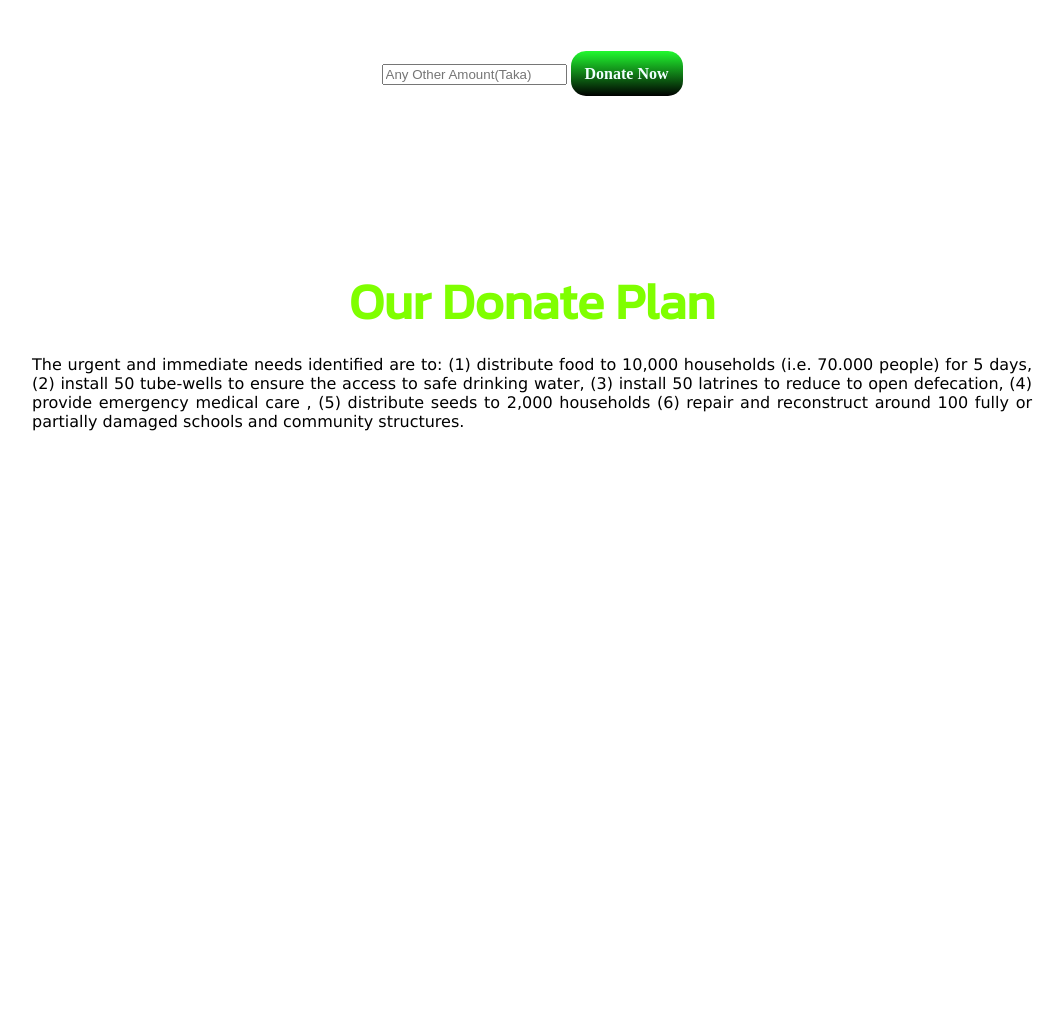
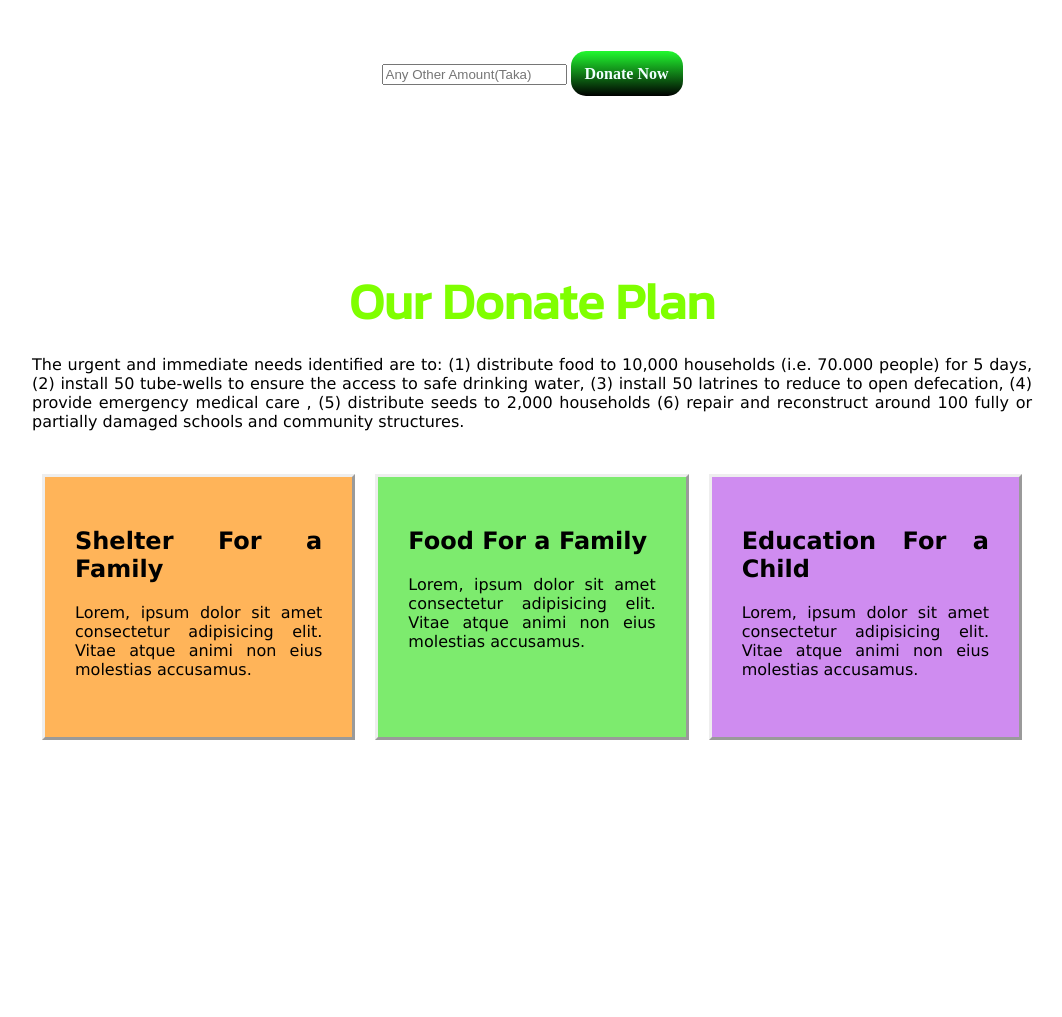
Before and after one commit to soaibmashrafi/donate, a plain HTML site: page index.html in a window 1280 px wide. Shown: the part 972-1989 px from the top of the page, without its empty margins (76-1138 px from the left). Before the commit the page ends 1794 px from the top, so only its background shows below. Drawn offline with Linux system fonts and the light colour scheme.

Commit message:
Donation Plan

```diff
--- a/index.html
+++ b/index.html
@@ -14,6 +14,7 @@
 </head>
 
 <body>
+    <section>
 
         <div class="header-container">
             <h1 class="header-design"><span class="white">Stand-up</span> for the Flood Victims of </h1>
@@ -36,8 +37,9 @@
             <a class="donnet-button" target="_blank" href="https://www.google.com">Donate Now</a>
 
         </div>
+    </section>
 
-
+    <section>
         <Div class="header-container">
             <h1 class="header-design ">Donate Today</h1>
             <p id="pera2-design">
@@ -65,18 +67,44 @@
 
             <a class=" donnet-button" target="_blank" href="https://www.google.com">Donate Now</a>
         </div>
+    </section>
 
-    <Div class="header-container donate-plan">
+    <section>
+        <Div class="header-container top-mergin">
             <h1 class="header-design ">Our Donate Plan</h1>
-        <p id="pera2-design">
+            <p class="pera2-design">
                 The urgent and immediate needs identified are to: (1) distribute food to 10,000 households (i.e. 70.000
-            people) for 5 days, (2) install 50 tube-wells to ensure the access to safe drinking water, (3) install 50
-            latrines to reduce to open defecation, (4) provide emergency medical care , (5) distribute seeds to 2,000
+                people) for 5 days, (2) install 50 tube-wells to ensure the access to safe drinking water, (3) install
+                50
+                latrines to reduce to open defecation, (4) provide emergency medical care , (5) distribute seeds to
+                2,000
                 households (6) repair and reconstruct around 100 fully or partially damaged schools and community
                 structures.
             </p>
         </Div>
 
+        <div class="header-container top-mergin donate-plan">
+            <div class="pera2-design" id="shelter">
+                <h2>Shelter For a Family</h2>
+                <p>Lorem, ipsum dolor sit amet consectetur adipisicing elit. Vitae atque animi non
+                    eius molestias
+                    accusamus.</p>
+            </div>
+            <div class="pera2-design" id="food">
+                <h2>Food For a Family</h2>
+                <p>Lorem, ipsum dolor sit amet consectetur adipisicing elit. Vitae atque animi non
+                    eius molestias
+                    accusamus.</p>
+            </div>
+            <div class="pera2-design" id="education">
+                <h2>Education For a Child</h2>
+                <p>Lorem, ipsum dolor sit amet consectetur adipisicing elit. Vitae atque animi non
+                    eius molestias
+                    accusamus.</p>
+            </div>
+        </div>
+
+    </section>
 
 </body>
 
--- a/style.css
+++ b/style.css
@@ -45,7 +45,7 @@ body {
 
 }
 
-#pera2-design {
+.pera2-design {
     color: black;
     font-family: 'Lucida Sans', 'Lucida Sans Regular', 'Lucida Grande', 'Lucida Sans Unicode', Geneva, Verdana, sans-serif;
     margin-bottom: 40px;
@@ -81,8 +81,39 @@ h3 {
     color: white;
 }
 
-.any-amount {}
+.top-mergin {
+    margin-top: -400px;
+}
 
 .donate-plan {
-    margin-top: -400px;
+    display: flex;
+
+
 }
+
+#shelter {
+    background-color: rgb(255, 180, 89);
+    width: 33.3%;
+    height: 40%;
+    padding: 30px;
+    margin: 10px;
+    border-style: outset;
+
+}
+
+#food {
+    background-color: rgb(125, 235, 110);
+    width: 33.3%;
+    height: 40%;
+    padding: 30px;
+    margin: 10px;
+    border-style: outset;
+}
+
+#education {
+    background-color: rgb(207, 140, 240);
+    width: 33.3%;
+    height: 40%;
+    padding: 30px;
+    margin: 10px;
+    border-style: outset;
```
Lines whose indentation alone changed are shown as unchanged.
